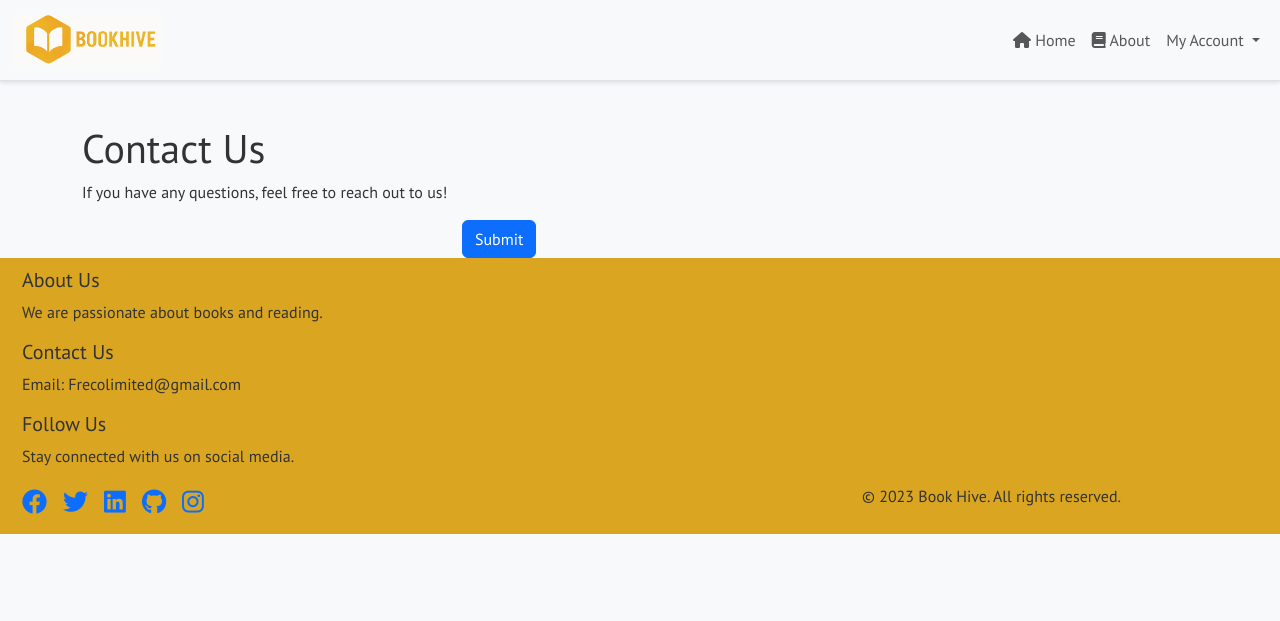
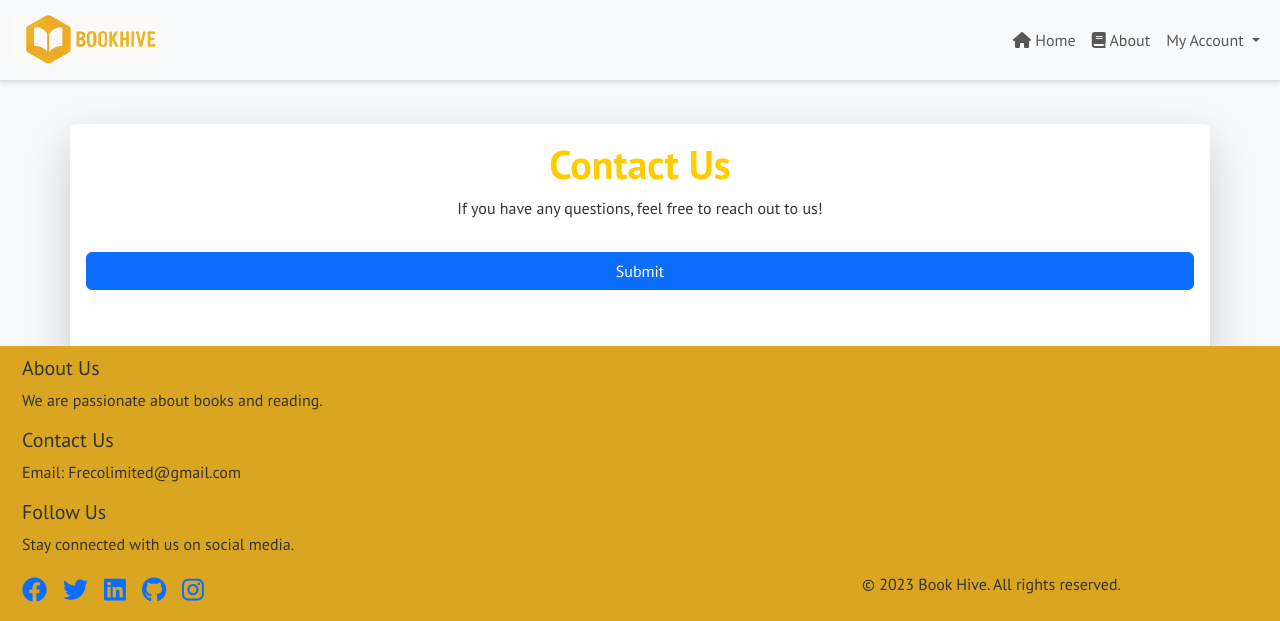
Before and after one commit to enocol/BookHive, a Django app: template bookstore/templates/bookstore/contact.html in a window 1280 px wide. Shown: the top 621 px of the page. Run offline with Django 3.2, Linux system fonts and the light colour scheme; the template is opened without the code that fills it: most values are stand-ins (such as "Sample title", 1, 10 or a date in 2020); some web fonts are replaced.

Commit message:
improve design for about, contact, profile, sign-in and registration pages

```diff
--- a/bookstore/templates/bookstore/about.html
+++ b/bookstore/templates/bookstore/about.html
@@ -1,7 +1,7 @@
 {% extends "base.html" %} {% load static %} {% block content %}
 
-<div class="container my-5">
-  <h1>About Us</h1>
+<div class="container shadow-lg p-3 bg-body rounded h-100 overflow-auto">
+  <h1 class="goldenrod text-center my-5">About Us</h1>
 
   <p>
     Welcome to our online bookstore! We are passionate about books and dedicated
--- a/bookstore/templates/bookstore/contact.html
+++ b/bookstore/templates/bookstore/contact.html
@@ -1,15 +1,19 @@
 {% extends 'base.html' %} {% load static %} {% block content %}
-<div class="container mt-4">
-  <div class="row">
+<div class="container my-4 shadow-lg p-3 bg-body rounded h-100 overflow-auto">
+  <div class="row justify-content-center">
     <div class="col-12">
-      <h1>Contact Us</h1>
-      <p>If you have any questions, feel free to reach out to us!</p>
+      <form
+        method="post"
+        action="{% url 'contact' %}"
+        class="d-flex flex-column align-items-center justify-content-center"
+      >
+        <h1 class="goldenrod">Contact Us</h1>
+        <p>If you have any questions, feel free to reach out to us!</p>
+        {% csrf_token %} {% for field in form %}
 
-      <form method="post" action="{% url 'contact' %}">
-        {% csrf_token %} {% for field in form %}
-        <div class="row mb-3">
+        <div class="">
           <!-- Label -->
-          <div class="col-12 col-md-4 text-md-end mb-1 mb-md-0">
+          <div class="">
             <label
               for="{{ field.id_for_label }}"
               class="form-label fw-semibold"
@@ -19,7 +23,7 @@
           </div>
 
           <!-- Input -->
-          <div class="col-12 col-md-6">
+          <div class="w-100">
             {{ field }} {% if field.errors %}
             <div class="text-danger mt-1">
               {% for error in field.errors %}
@@ -28,13 +32,15 @@
             </div>
             {% endif %}
           </div>
-        </div>
-        {% endfor %}
 
-        <!-- Submit Button -->
-        <div class="row">
-          <div class="offset-md-4 col-md-6">
-            <button type="submit" class="btn btn-primary">Submit</button>
+          {% endfor %}
+
+          <!-- Submit Button -->
+
+          <div class="col-12">
+            <button type="submit" class="btn btn-primary my-3 w-100">
+              Submit
+            </button>
           </div>
         </div>
       </form>
--- a/bookstore/templates/bookstore/profile.html
+++ b/bookstore/templates/bookstore/profile.html
@@ -2,7 +2,7 @@
 
 <div class="container shadow p-3 bg-body rounded h-100 overflow-auto">
   <div class="profile-info">
-    <h2>Profile Information</h2>
+    <h2 class="goldenrod">Profile Information</h2>
 
     <div class="row my-4">
       <div class="col-6 col-md-4">User Name:</div>
@@ -35,7 +35,7 @@
     </div>
 
     <div class="borrowed-books over-flow">
-      <h2>Borrowed Books</h2>
+      <h2 class="goldenrod">Borrowed Books</h2>
       {% if loan %}
       <p>You have borrowed {{ loan|length }} book(s).</p>
       {% for book in loan %}
--- a/static/css/styles.css
+++ b/static/css/styles.css
@@ -8,7 +8,6 @@ body {
   font-family: "PT Sans", sans-serif;
   background-color: #f8f9fa;
   color: #333;
-
 }
 
 header {
@@ -46,9 +45,13 @@ header {
   border-radius: 10px;
 }
 
-
 .goldenrod {
   color: #ffcc00;
+  font-weight: 900;
+}
+
+.border-red {
+  border: 5px solid red;
 }
 
 .book-cover {
@@ -69,7 +72,6 @@ header {
   width: 100%;
   margin: 10px;
   height: 60px;
-
 }
 
 .book-cover:hover {
@@ -157,30 +159,27 @@ header {
 }
 
 .card-body div {
-  padding:5px;
+  padding: 5px;
   overflow: hidden;
   text-overflow: ellipsis;
-
 }
 
 .card-body h3 {
   font-size: 12px;
   font-weight: bold;
-
 }
 
 .card-body h4 {
   font-size: 16px;
   font-weight: normal;
-
 }
 
-.card-body h4, h3 {
+.card-body h4,
+h3 {
   overflow: hidden;
   text-overflow: ellipsis;
   white-space: nowrap;
 }
-
 
 .card-body h3,
 .card-body h4 {
@@ -188,7 +187,7 @@ header {
 }
 
 .comment-container button {
- width: 6%
+  width: 6%;
 }
 
 .comment-container form button {
@@ -207,7 +206,6 @@ footer {
 footer .social-icons {
   font-size: 25px;
 }
-
 
 @media screen and (max-width: 500px) {
   .featured-books-container {
@@ -246,17 +244,13 @@ footer .social-icons {
   footer .social-icons {
     flex-direction: row;
   }
-
-
 }
 
 @media screen and (min-width: 1024px) {
-
-  #borrow-book-button{
+  #borrow-book-button {
     width: 50%;
     margin: 20px auto;
     height: 50px;
-
   }
 
   .book-detail-img {
@@ -264,7 +258,6 @@ footer .social-icons {
     height: 350px;
     border-radius: 10px;
   }
-
 }
 @media screen and (max-width: 768px) {
 }
```
Also changed, not shown: bookstore/templates/bookstore/sign_in.html (+4 -4 lines), bookstore/templates/bookstore/user_registration.html (+16 -12 lines). Lines whose indentation alone changed are shown as unchanged.
